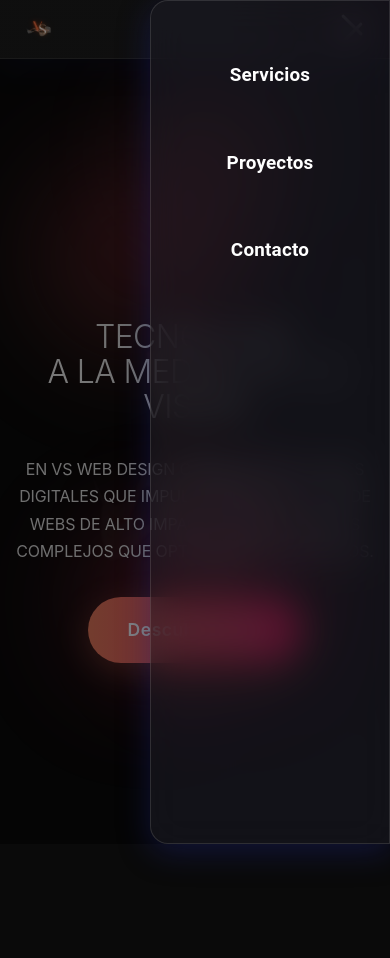
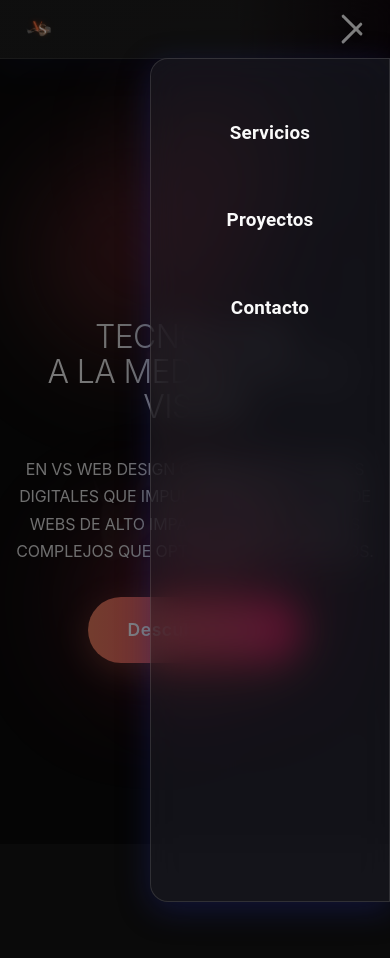
Before and after one commit to Vane-SDev/VsWeb, a React (Vite) app: page / in a window 390 px wide. Both pictures are taken after a click on the button "Abrir menú". Shown: the top 958 px of the page. Built offline with nearby package versions, Linux system fonts and the light colour scheme.

Commit message:
correcci´pn de errores

```diff
--- a/src/components/Header.css
+++ b/src/components/Header.css
@@ -249,6 +249,7 @@
     position: relative; /* Usamos relative para que se mantenga en el flujo del flexbox */
     z-index: 1300; /* Lo mantenemos alto para que esté sobre el menú desplegable */
   }
+
 }
 
 @media (max-width: 600px) {
--- a/src/components/Header.jsx
+++ b/src/components/Header.jsx
@@ -51,14 +51,17 @@ const Header = () => {
                         anchor="right"
                         open={drawerOpen}
                         onClose={toggleDrawer(false)}
-                        PaperProps={{
+                        slotProps={{
+                            paper: {
                                 sx: {
                                     background: 'rgba(30, 30, 40, 0.55)',
                                     backdropFilter: 'blur(18px) saturate(160%)',
                                     boxShadow: '0 8px 32px 0 rgba(31, 38, 135, 0.37)',
                                     borderRadius: '18px 0 0 18px',
                                     border: '1px solid rgba(255,255,255,0.12)',
-                                color: '#fff',
+                                    color: '#fafafa',
+                                    marginTop: '3.6rem',
+                                }
                             }
                         }}
                     >
```
Lines whose indentation alone changed are shown as unchanged.
